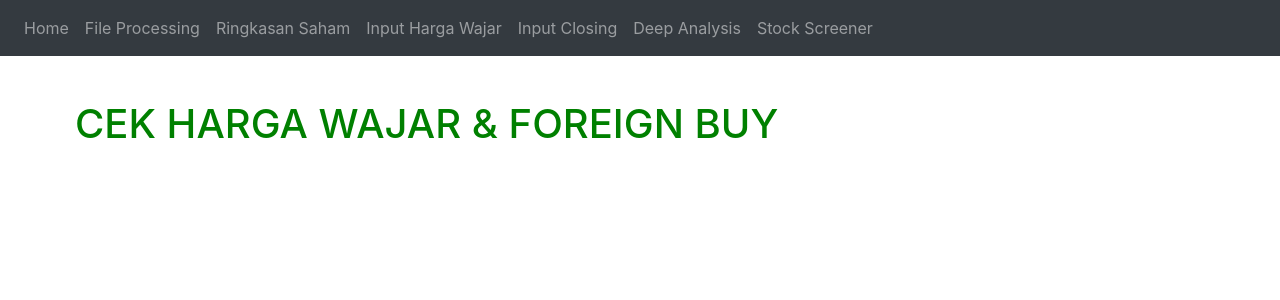
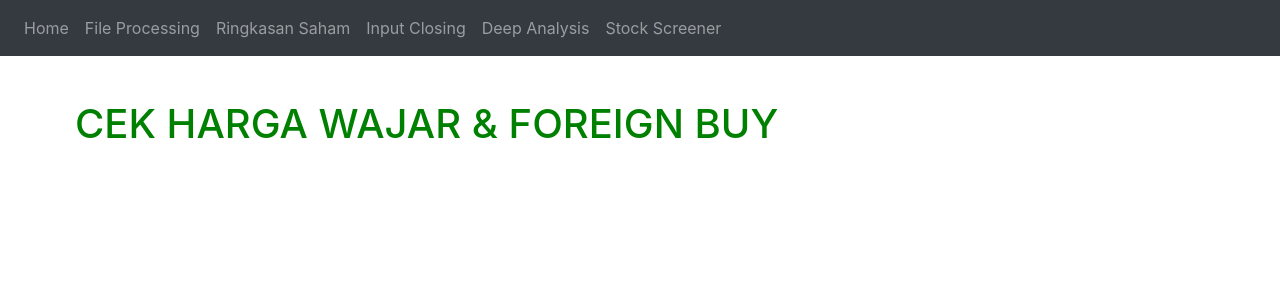
Before and after one commit to braindior01/testWebFlaskTable, a Flask app: page / in a window 1280 px wide. Shown: the top 300 px of the page. Run offline with Flask 3, Linux system fonts and the light colour scheme; some libraries are stand-ins or nearby versions.

Commit message:
UPDATE
- update data 15 May
- hilangkan button di atas

```diff
--- a/website/templates/base.html
+++ b/website/templates/base.html
@@ -27,7 +27,7 @@
           <a class="nav-item nav-link" id="home" href="/">Home</a>
           <a class="nav-item nav-link" id="file-processing" href="/file-processing">File Processing</a>
           <a class="nav-item nav-link" id="read-table" href="/read-table">Ringkasan Saham</a>
-          <a class="nav-item nav-link" id="input-hargawajar" href="/input-hargawajar">Input Harga Wajar</a>
+          <!-- <a class="nav-item nav-link" id="input-hargawajar" href="/input-hargawajar">Input Harga Wajar</a> -->
           <a class="nav-item nav-link" id="input-hargaclosing" href="/input-hargaclosing">Input Closing</a>
           <a class="nav-item nav-link" id="read-harga-wajar" href="/read-harga-wajar">Deep Analysis</a>
           <a class="nav-item nav-link" id="read-stock-screener" href="/read-stock-screener">Stock Screener</a>
```
Also changed, not shown: instance/database.db, website/static/plot.png, 1 other file.
